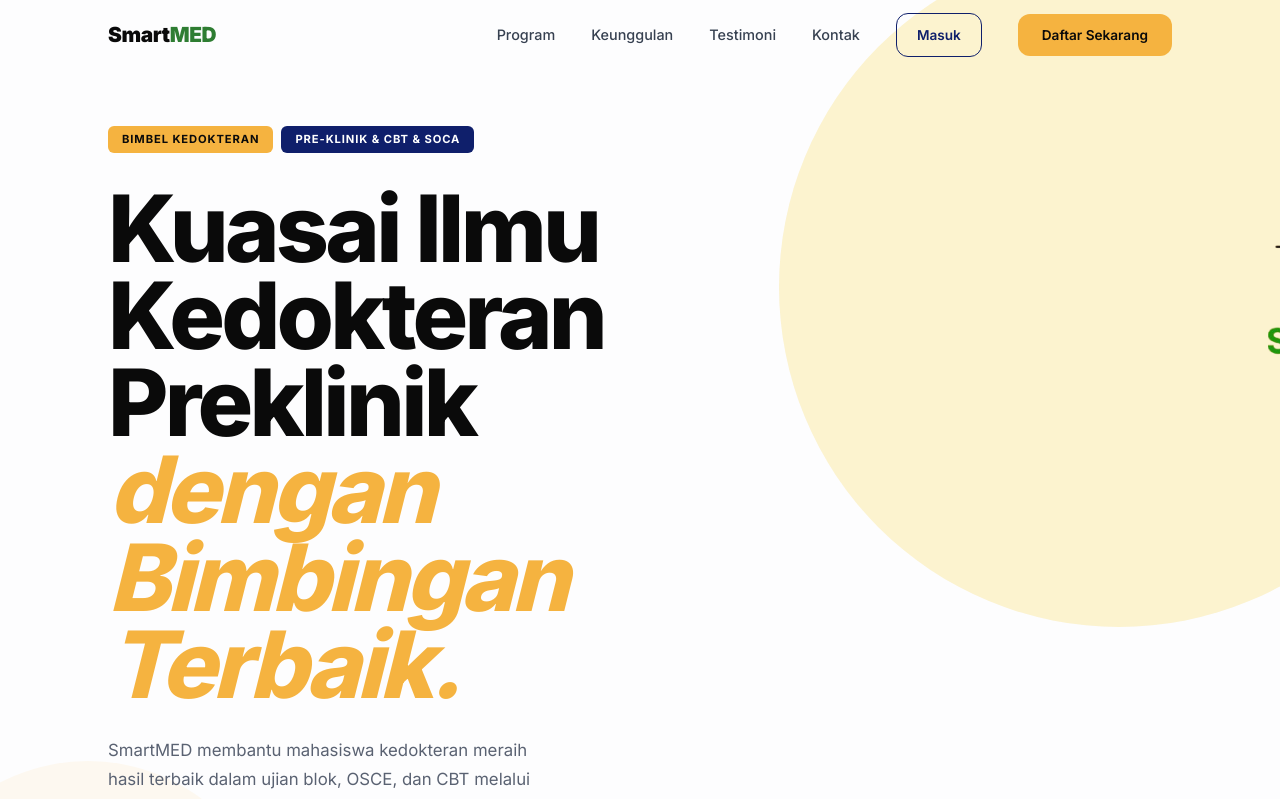
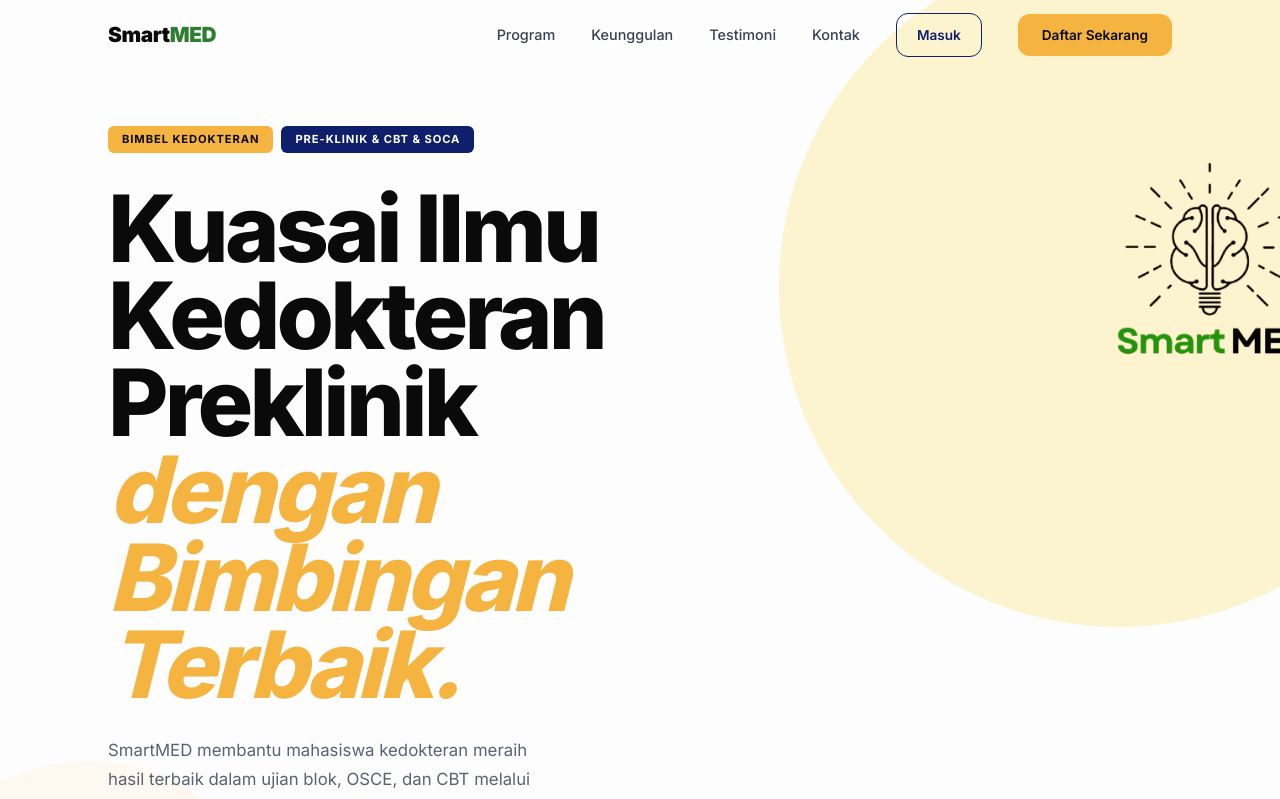
Before and after one commit to ganiout1/SmartMed, a Next.js app: page / in a window 1280 px wide. Shown: the top 799 px of the page. Built offline with nearby package versions, Linux system fonts and the light colour scheme.

Commit message:
style: adjust hero logo position to translate(250px, -300px)

```diff
--- a/src/components/landing/hero-section.tsx
+++ b/src/components/landing/hero-section.tsx
@@ -182,14 +182,14 @@ export function HeroSection() {
         {/* RIGHT: Logo */}
         <div
           className="hidden lg:flex"
-          style={{ justifyContent: "center", alignItems: "center", transform: "translate(400px, -300px)", overflow: "visible" }}
+          style={{ justifyContent: "center", alignItems: "center", transform: "translate(250px, -300px)", overflow: "visible" }}
         >
           <Image
             src="/logo.png"
             alt="SmartMED"
             width={3040}
             height={912}
-            style={{ objectFit: "contain", width: 1520, height: "auto", flexShrink: 0 }}
+            style={{ objectFit: "contain", width:1520, height: "auto", flexShrink: 0 }}
             priority
           />
         </div>
```
